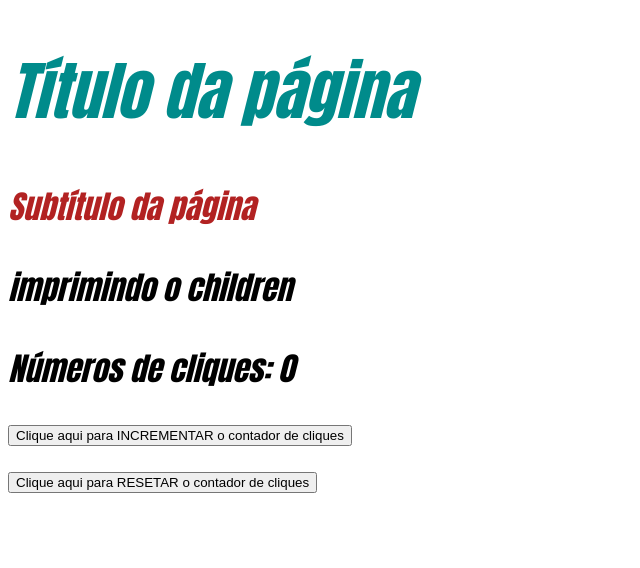
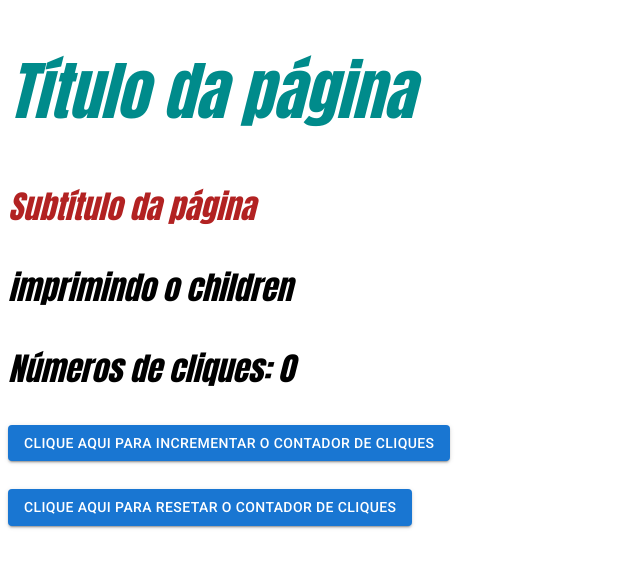
Before and after one commit to ocsoares/Aprendendo-ReactJS, a React (Vite) app: page / in a window 1280 px wide. Shown: the top 568 px of the page, without its empty margins (0-640 px from the left). Built offline with nearby package versions, Linux system fonts and the light colour scheme.

Commit message:
feat: install MaterialUI and add its button

```diff
--- a/package.json
+++ b/package.json
@@ -11,6 +11,11 @@
     "preview": "vite preview"
   },
   "dependencies": {
+    "@emotion/react": "^11.11.1",
+    "@emotion/styled": "^11.11.0",
+    "@fontsource/roboto": "^5.0.8",
+    "@mui/icons-material": "^5.14.8",
+    "@mui/material": "^5.14.8",
     "react": "^18.2.0",
     "react-dom": "^18.2.0"
   },
--- a/src/assets/components/Button.tsx
+++ b/src/assets/components/Button.tsx
@@ -1,4 +1,5 @@
 import React, { useState } from "react";
+import { Button as ButtonMUI } from "@mui/material";
 
 // let countClick = 0;
 
@@ -33,16 +34,21 @@
   return (
     <div>
       <p>Números de cliques: {countClick}</p>
-      <button onClick={incrementClickCount} style={{ display: "block" }}>
+      <ButtonMUI
+        variant="contained"
+        onClick={incrementClickCount}
+        style={{ display: "block" }}
+      >
         Clique aqui para INCREMENTAR o contador de cliques
-      </button>
+      </ButtonMUI>
 
-      <button
+      <ButtonMUI
+        variant="contained"
         onClick={resetClickCount}
         style={{ display: "block", marginTop: "2em" }}
       >
         Clique aqui para RESETAR o contador de cliques
-      </button>
+      </ButtonMUI>
     </div>
   );
 }
--- a/src/main.tsx
+++ b/src/main.tsx
@@ -1,6 +1,10 @@
 import React from "react";
 import ReactDOM from "react-dom/client";
 import App from "./App.tsx";
+import "@fontsource/roboto/300.css";
+import "@fontsource/roboto/400.css";
+import "@fontsource/roboto/500.css";
+import "@fontsource/roboto/700.css";
 
 ReactDOM.createRoot(document.getElementById("root")!).render(
   <React.StrictMode>
```
Also changed, not shown: 1 other file (tests, documents, lock files or other folders).
